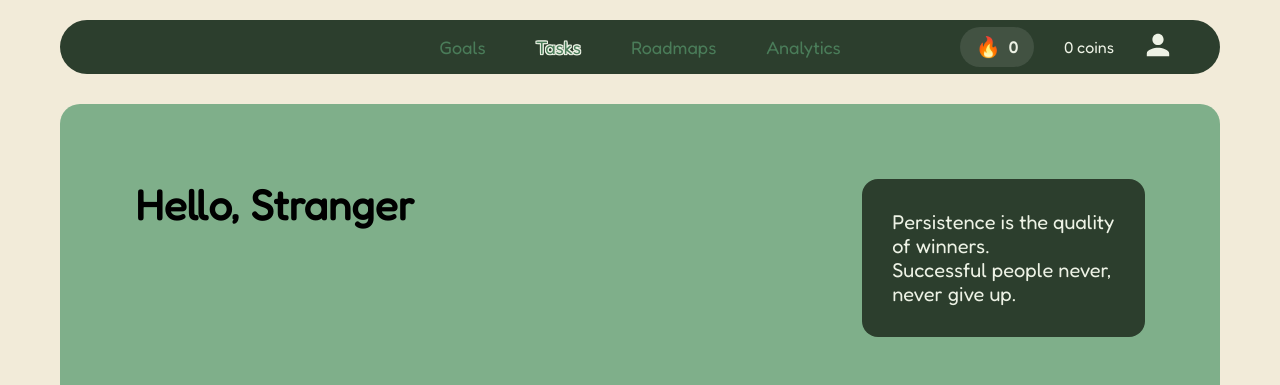
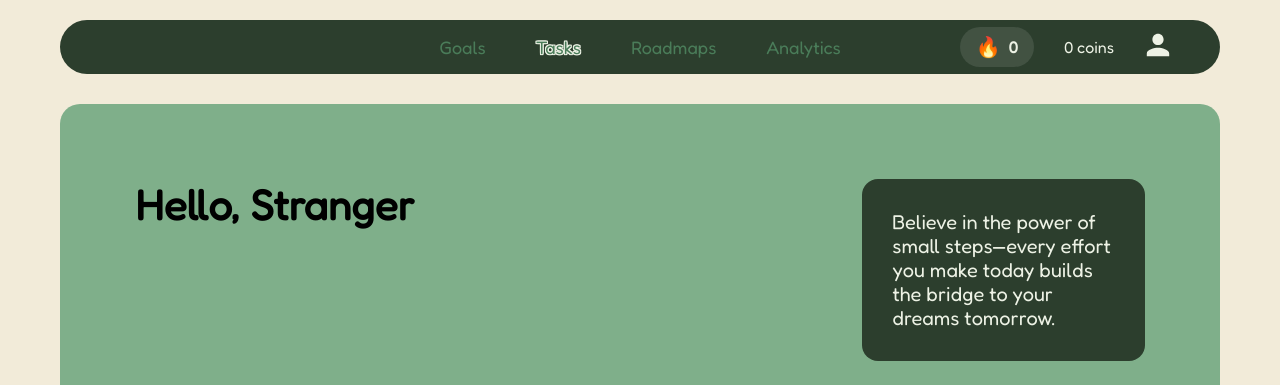
Before and after one commit to Sofiia13/goals_achiever, a React app in the folder frontend/: page /tasks in a window 1280 px wide. Shown: the top 385 px of the page. Built offline with nearby package versions, Linux system fonts and the light colour scheme; no server answers; the HTML template or start-up script is replaced by a standard one.

Commit message:
change quote

```diff
--- a/frontend/src/shared/components/ui/Quote/Quote.tsx
+++ b/frontend/src/shared/components/ui/Quote/Quote.tsx
@@ -4,9 +4,8 @@ import styles from "./Quote.module.scss";
 export const Quote: React.FC = () => {
   return (
     <div className={styles.quote}>
-      Persistence is the quality of winners.
-      <br />
-      Successful people never, never give up.
+      Believe in the power of small steps—every effort you make today builds the
+      bridge to your dreams tomorrow.
     </div>
   );
 };
```
